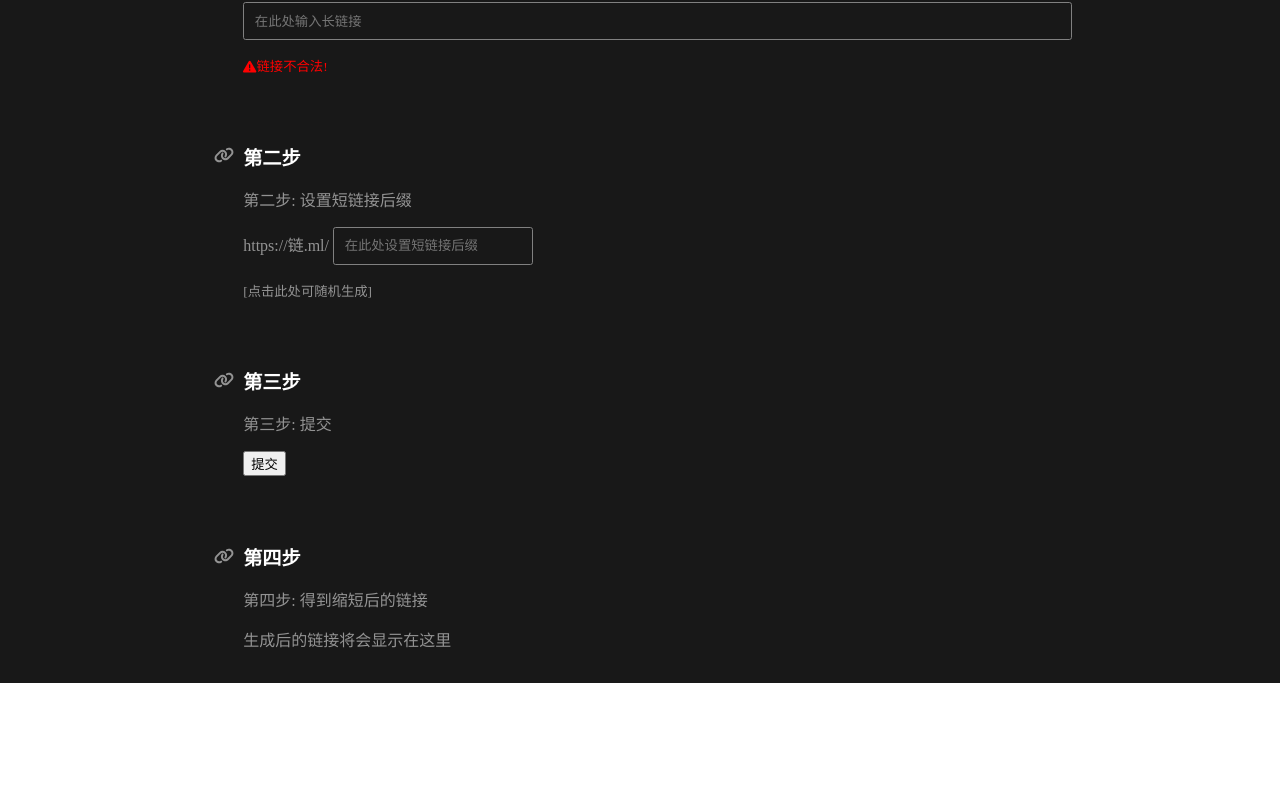
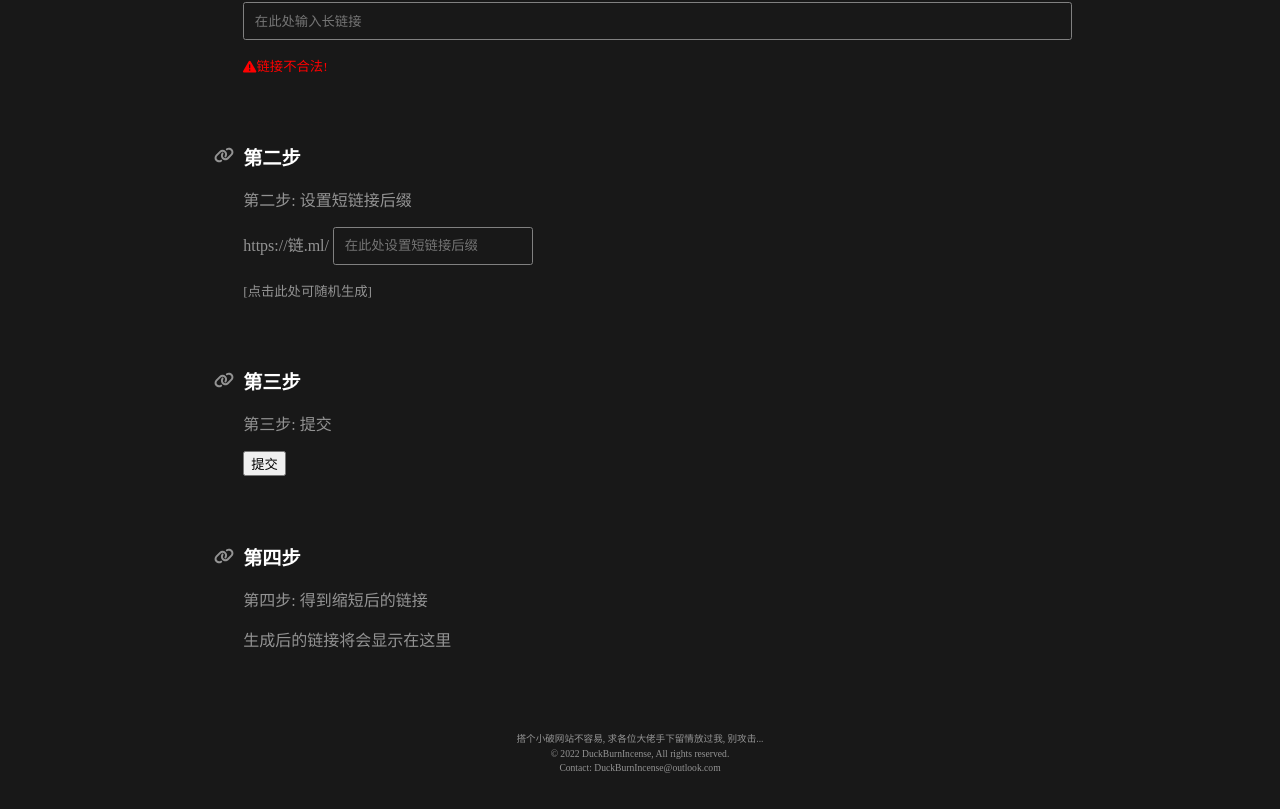
Before and after one commit to DuckBurnIncense/short_link, a Vue app in the folder short-link/: page / in a window 1280 px wide. Shown: the part 512-1321 px from the top of the page. Before the commit the page ends 1195 px from the top, so only its background shows below. Built offline with nearby package versions, Linux system fonts and the light colour scheme.

Commit message:
feat(v): 新增footer

```diff
--- a/short-link/src/App.vue
+++ b/short-link/src/App.vue
@@ -1,6 +1,7 @@
 <script setup>
     import THeader from './components/THeader.vue'
     import TMain from './components/TMain.vue'
+    import TFooter from './components/TFooter.vue'
 </script>
 
 <template>
@@ -8,6 +9,7 @@
         <div class="container">
             <THeader></THeader>
             <TMain></TMain>
+            <TFooter></TFooter>
         </div>
     </div>
 </template>
--- /dev/null
+++ b/short-link/src/components/TFooter.vue
@@ -0,0 +1,28 @@
+<script setup>
+	const msg = '搭个小破网站不容易, 求各位大佬手下留情放过我, 别攻击...';
+	console.log(msg);
+</script>
+
+
+<template>
+	<footer>
+		<p>{{msg}}</p>
+		<p>&copy; 2022 DuckBurnIncense, All rights reserved.</p>
+		<p>Contact: <a href="mailto:duckburnincense@outlook.com">DuckBurnIncense@outlook.com</a></p>
+	</footer>
+</template>
+
+<style scoped lang="less">
+	footer {
+		margin: 3em 0;
+		text-align: center;
+
+		a {
+			color: currentcolor;
+		}
+		p {
+			margin: 0.3em;
+			font-size: 0.6em;
+		}
+	}
+</style>
```
